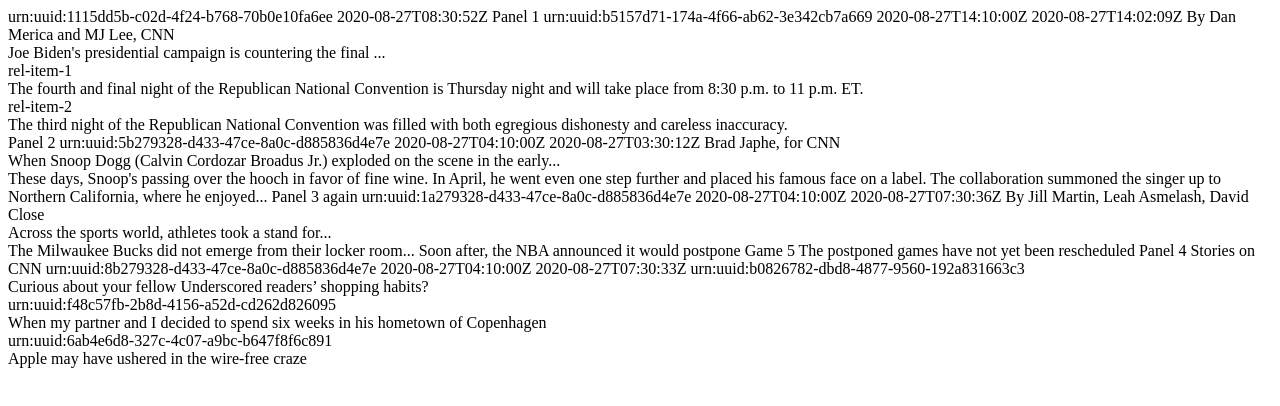
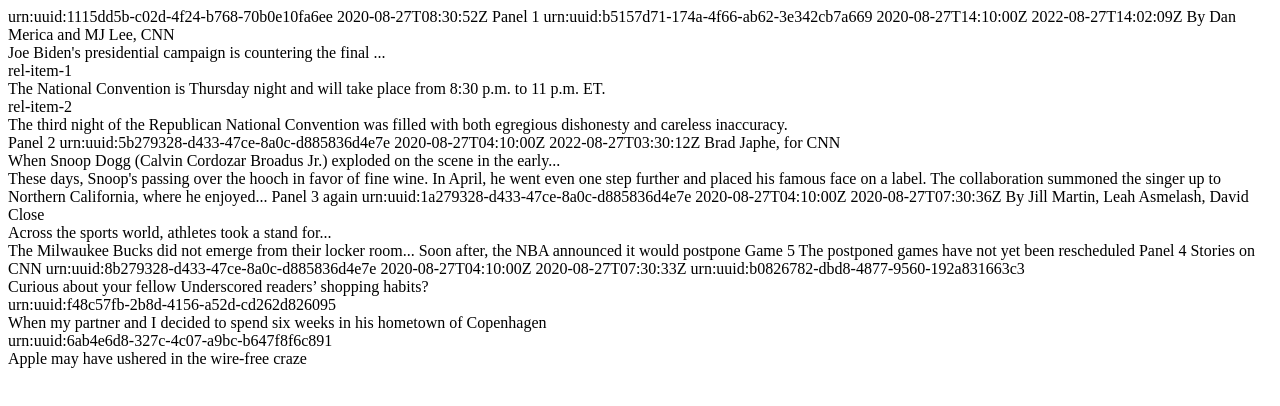
Before and after one commit to lcaleb77/lcaleb.github.io, a plain HTML site: page docs/index.html in a window 1280 px wide. Drawn offline with Linux system fonts and the light colour scheme.

Commit message:
Updated feed

```diff
--- a/docs/index.html
+++ b/docs/index.html
@@ -10,7 +10,7 @@
     <g:panel type="SINGLE_STORY">Panel 1</g:panel>
     <id>urn:uuid:b5157d71-174a-4f66-ab62-3e342cb7a669</id>
     <published>2020-08-27T14:10:00Z</published>
-    <updated>2020-08-27T14:02:09Z</updated>
+    <updated>2022-08-27T14:02:09Z</updated>
     <title>Kamala Harris to slam Trump in prebuttal to final night of ...</title>
     <author>
       <name>By Dan Merica and MJ Lee, CNN</name>
@@ -23,14 +23,14 @@
     <g:article_group role="RELATED_CONTENT">
       <entry>
         <id>rel-item-1</id>
-        <title>How to watch the Republican National Convention Thursday</title>
+        <title>How toy</title>
         <link href="https://en.garamond-courier.appspot.com/2020/08/27/politics/how-to-watch-republican-national-convention-thursday/index.html"/>
-        <summary>The fourth and final night of the Republican National Convention is Thursday night and will take place from 8:30 p.m. to 11 p.m. ET.</summary>
+        <summary>The National Convention is Thursday night and will take place from 8:30 p.m. to 11 p.m. ET.</summary>
         <media:content url="https://cdn.cnn.com/cnnnext/dam/assets/200820163024-trump-biden-attack-pennsylvania-fact-check-lead-vpx-00000000-exlarge-169.jpg"></media:content>
       </entry>
       <entry>
         <id>rel-item-2</id>
-        <title>Egregious false claims and careless inaccuracies: fact...</title>
+        <title>Egregious claims and careless inaccuracies: fact...</title>
         <link href="https://en.garamond-courier.appspot.com/2020/08/26/politics/republican-national-convention-third-night-fact-check/index.html"/>
         <summary>The third night of the Republican National Convention was filled with both egregious dishonesty and careless inaccuracy.</summary>
         <media:content url="https://dynaimage.cdn.cnn.com/cnn/digital-images/org/c38c8f1e-9ad0-4b2a-b5b5-b026f20e7019.jpg"></media:content>
@@ -41,8 +41,8 @@
     <g:panel type="SINGLE_STORY">Panel 2</g:panel>
     <id>urn:uuid:5b279328-d433-47ce-8a0c-d885836d4e7e</id>
     <published>2020-08-27T04:10:00Z</published>
-    <updated>2020-08-27T03:30:12Z</updated>
-    <title>Snoop Dogg launches wine label saying 'you are what you drink'</title>
+    <updated>2022-08-27T03:30:12Z</updated>
+    <title>Betty White launches wine label saying 'you are what you drink'</title>
     <author>
       <name>Brad Japhe, for CNN</name>
     </author>
```
